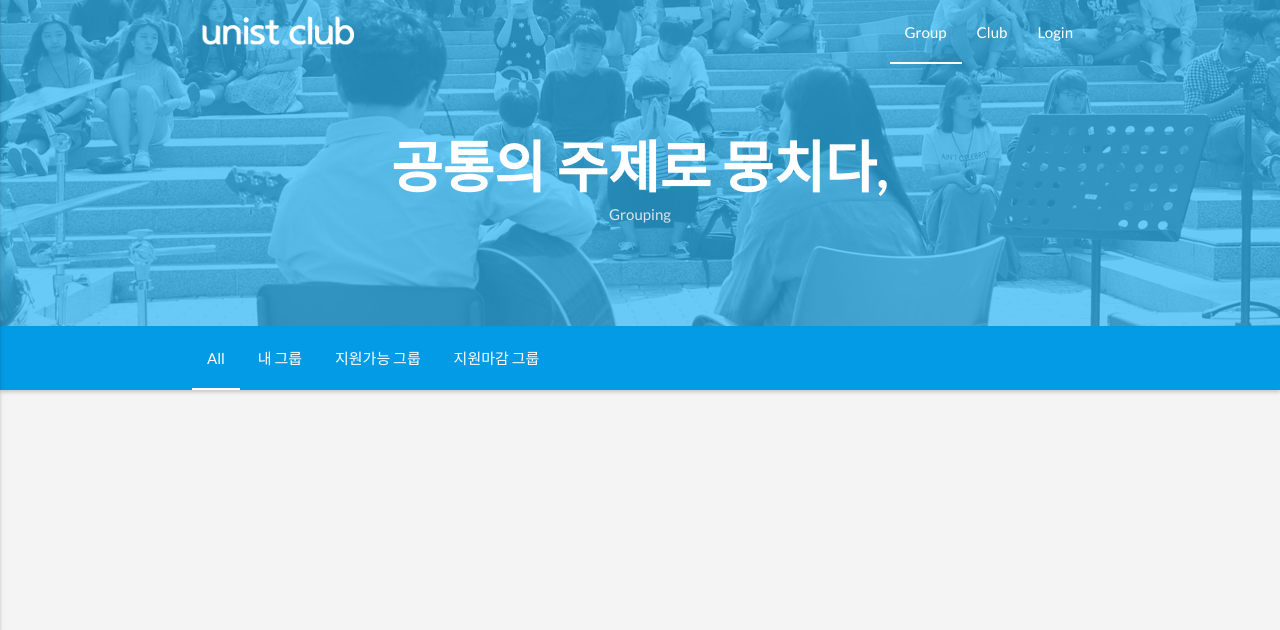
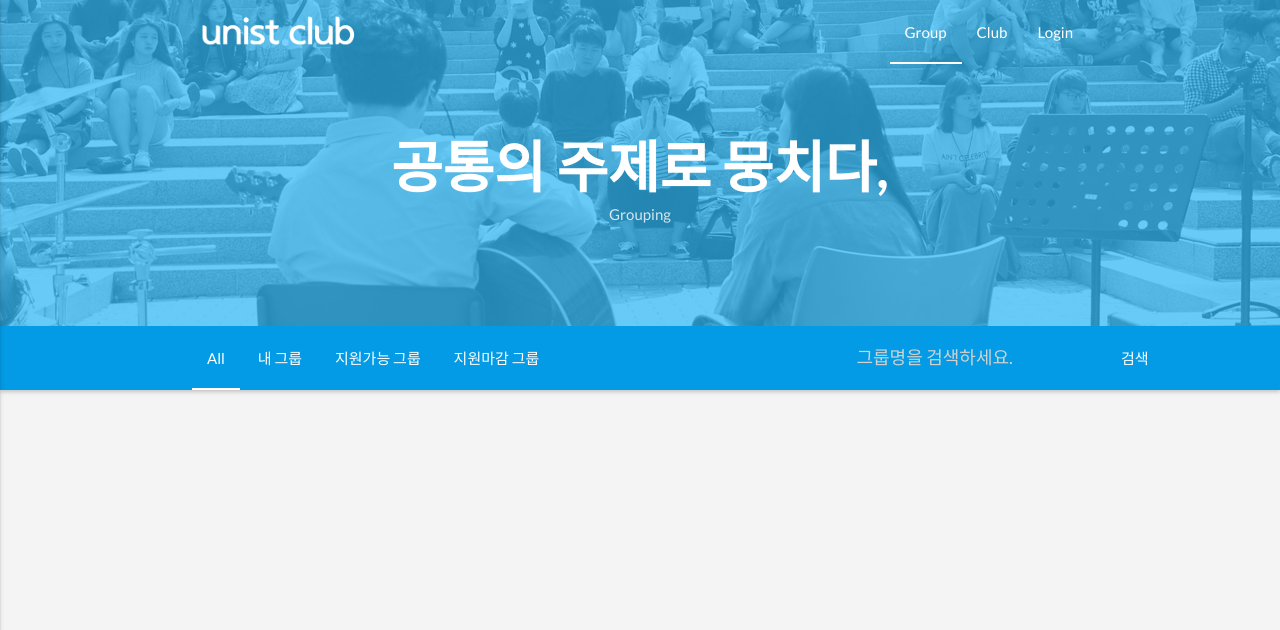
Before and after one commit to HyeonseoNam/unistclub, a Django app: page /groups/ in a window 1280 px wide. Shown: the top 630 px of the page. Run offline with Django 3.2, Linux system fonts and the light colour scheme; data that the repository does not hold is empty; some libraries are stand-ins or nearby versions.

Commit message:
add group_main search front

```diff
--- a/static/css/group_main.css
+++ b/static/css/group_main.css
@@ -70,3 +70,14 @@ label{
 .chip.tag.terminated{
     background-color:#DFDFDF;
 }
+/* 가장 작은 화면 */
+@media only screen and (max-width: 600px) {
+    .search_wrapper {
+        display: none;
+    }
+}
+
+.search_wrapper button {
+    background: transparent;
+    border: 0;
+}
--- a/templates/group/group_main.html
+++ b/templates/group/group_main.html
@@ -22,10 +22,25 @@
             <li><a href="#my">내 그룹</a></li>
             <li><a href="#applying">지원가능 그룹</a></li>
             <li><a href="#terminated">지원마감 그룹</a></li>
+
+            <li class="right search_wrapper">
+            <div class="input-field col s6">
+               <form id="group_search_form" action="{% url 'group_main' %}" method="post">{% csrf_token %}
+              <input placeholder="그룹명을 검색하세요." id="first_name" type="text" class="validate" name="search_content">
+                 <button type="submit">검색</button>
+                 </form>
+            </div>
+            </li>
           </ul>
         </div>
       </div>
   </nav>
+
+
+
+
+
+
 {% endblock %}
 
 {% block group_content %}
```
